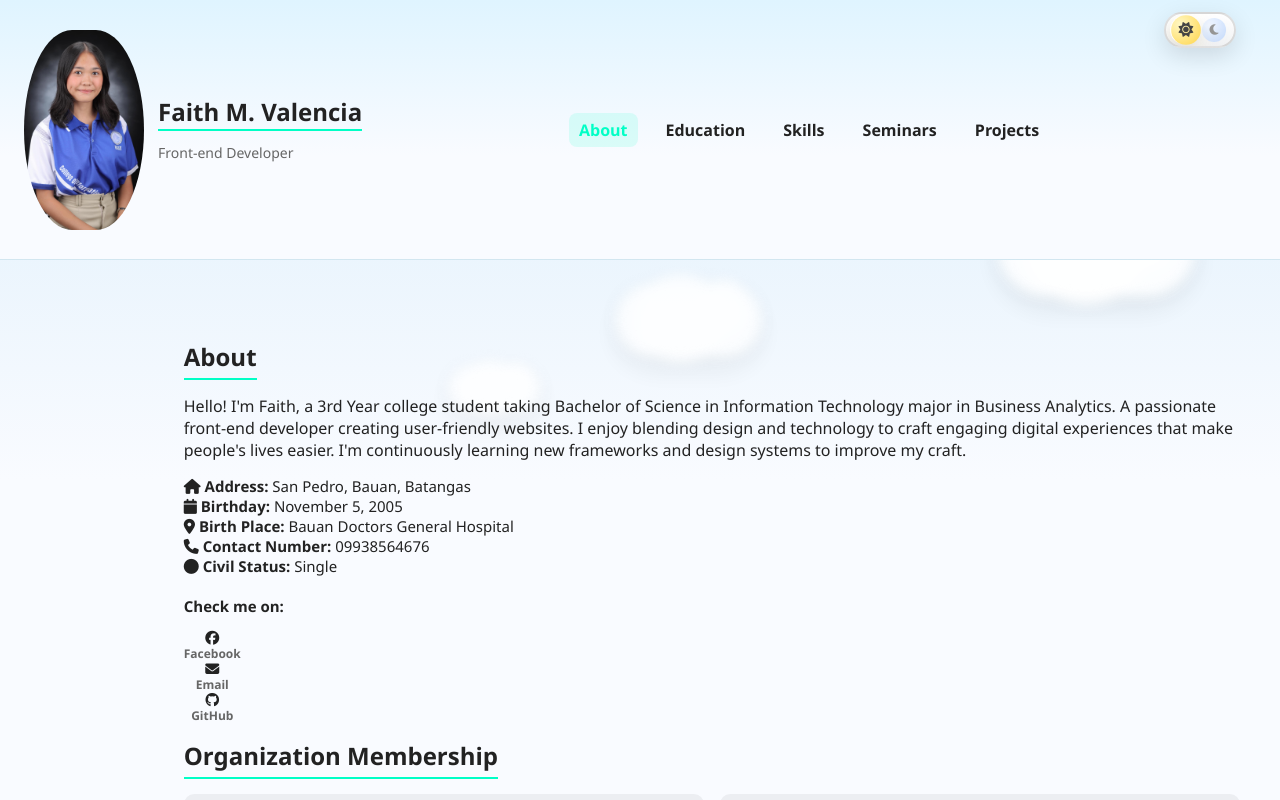
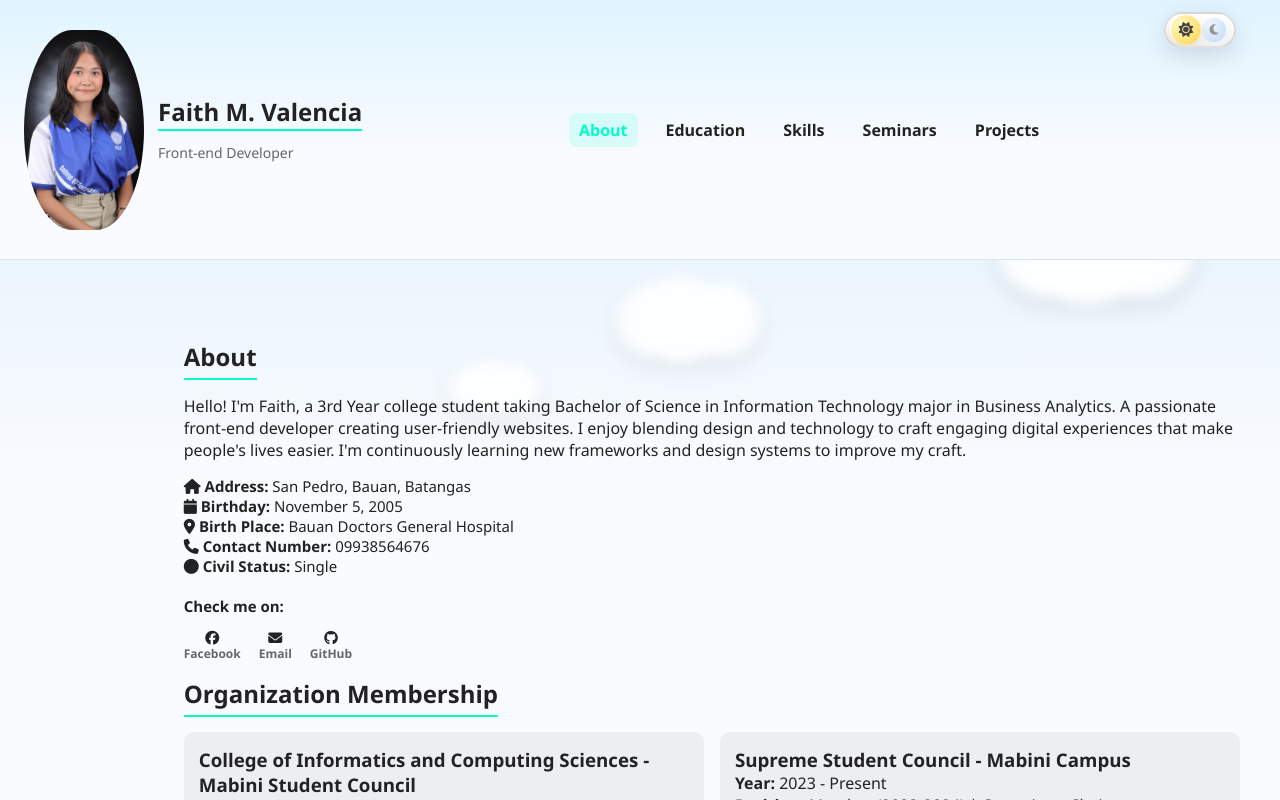
Before and after one commit to FaithV5/StudentPortfolio, a website: page Student Portfolio/index.html in a window 1280 px wide. Drawn offline with Linux system fonts and the light colour scheme.

Commit message:
Update index.html

```diff
--- a/Student Portfolio/index.html
+++ b/Student Portfolio/index.html
@@ -60,11 +60,9 @@
         <br>
         <p><strong>Check me on:</strong></p>
         <div class="social-icons small">
-          <h1>
-            <a href="https://www.facebook.com/valencia.faith.05" title="Facebook"><i class="fa-brands fa-facebook"></i><span class="social-label">Facebook</span></a>
-            <a href="mailto: faithm.valencia5@gmail.com" title="Email"><i class="fa-solid fa-envelope"></i><span class="social-label">Email</span></a>
-            <a href="https://github.com/FaithV5" title="GitHub"><i class="fa-brands fa-github"></i><span class="social-label">GitHub</span></a>
-          </h1>
+          <h1><a href="https://www.facebook.com/valencia.faith.05" title="Facebook"><i class="fa-brands fa-facebook"></i><span class="social-label">Facebook</span></a></h1>
+          <h1><a href="mailto: faithm.valencia5@gmail.com" title="Email"><i class="fa-solid fa-envelope"></i><span class="social-label">Email</span></a></h1>
+          <h1><a href="https://github.com/FaithV5" title="GitHub"><i class="fa-brands fa-github"></i><span class="social-label">GitHub</span></a></h1>
         </div>
 
       </div>
```
